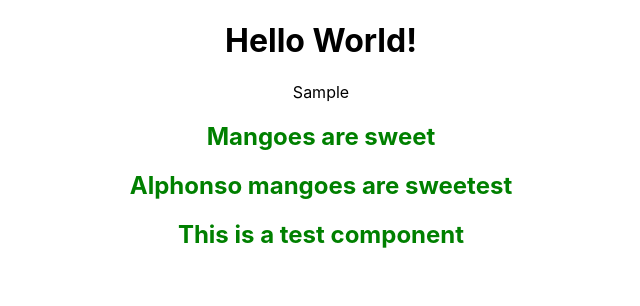
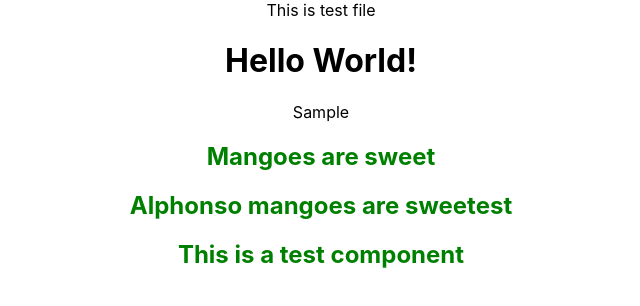
Before and after one commit to htekkam/React-Tutorial, a React (Create React App) app in the folder my-react-app/: page / in a window 1280 px wide. Shown: the top 306 px of the page, without its empty margins (319-959 px from the left). Built offline with nearby package versions, Linux system fonts and the light colour scheme.

Commit message:
adding Fruit component and updating App.js file

```diff
--- a/my-react-app/src/App.js
+++ b/my-react-app/src/App.js
@@ -3,9 +3,11 @@ import './App.css';
 import Apple from './Apple';
 import Sample from './example/Sample';
 import './sample.css'
+import Fruit from './Fruit';
 function App() {
   return (
     <div className="App">
+      <Fruit/>
       <Apple/>
       <Sample/>
     </div>
--- /dev/null
+++ b/my-react-app/src/Fruit.jsx
@@ -0,0 +1,12 @@
+
+import React from 'react'
+
+function Fruit() {
+  return (
+    <div>
+      This  is test file
+    </div>
+  )
+}
+
+export default Fruit
```
